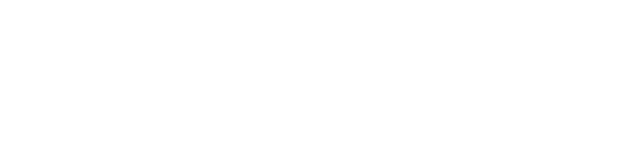
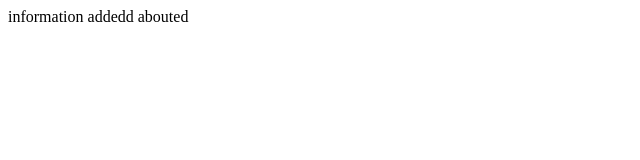
Before and after one commit to Krishnakumar772/Git-resto, a plain HTML site: page About.html in a window 1280 px wide. Shown: the whole page, without its empty margins (0-640 px from the left). Drawn offline with Linux system fonts and the light colour scheme.

Commit message:
modified filed

```diff
--- a/About.html
+++ b/About.html
@@ -7,6 +7,6 @@
     <title>Hello</title>
 </head>
 <body>
-
+    information addedd abouted
 </body>
 </html>
```
